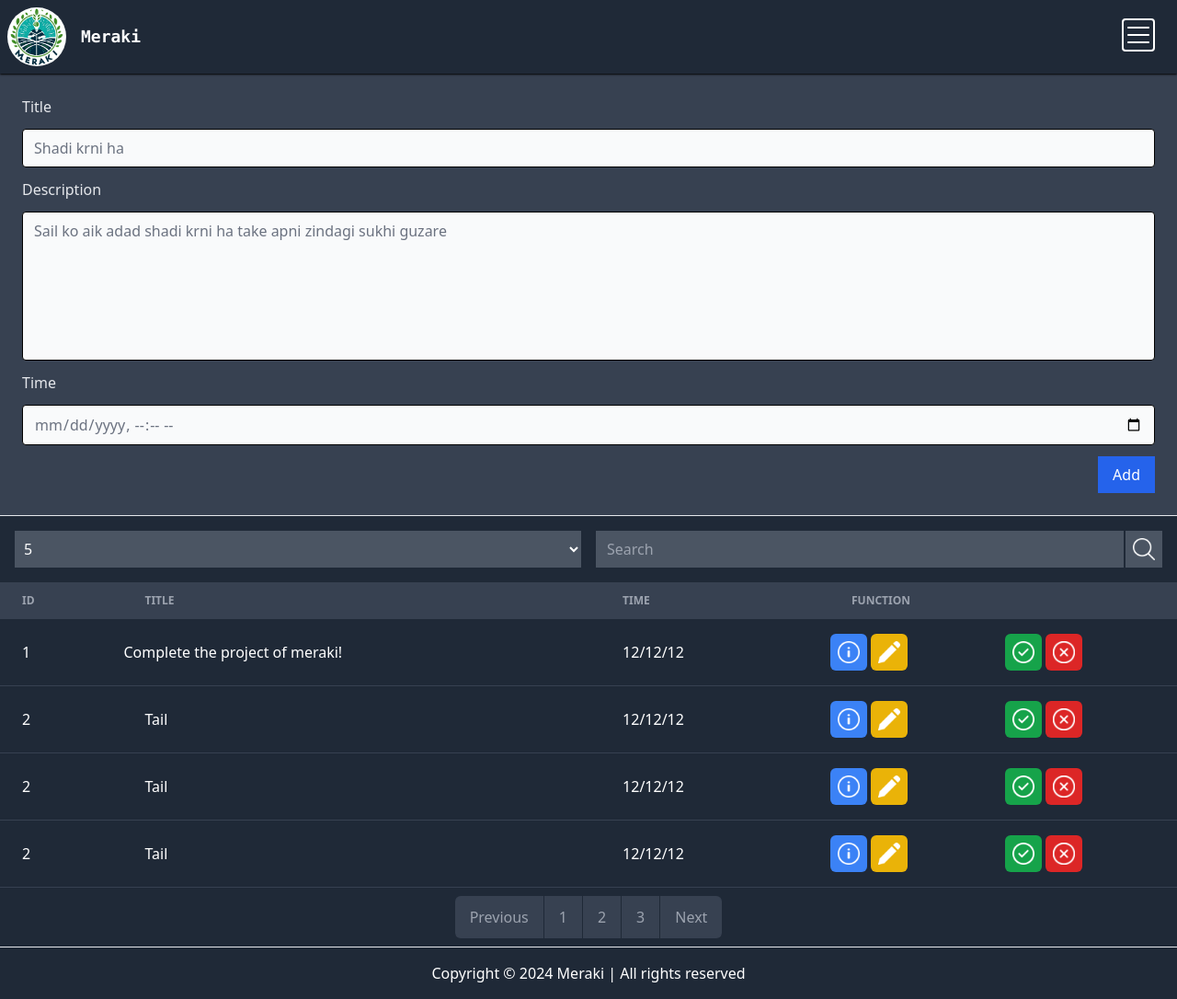
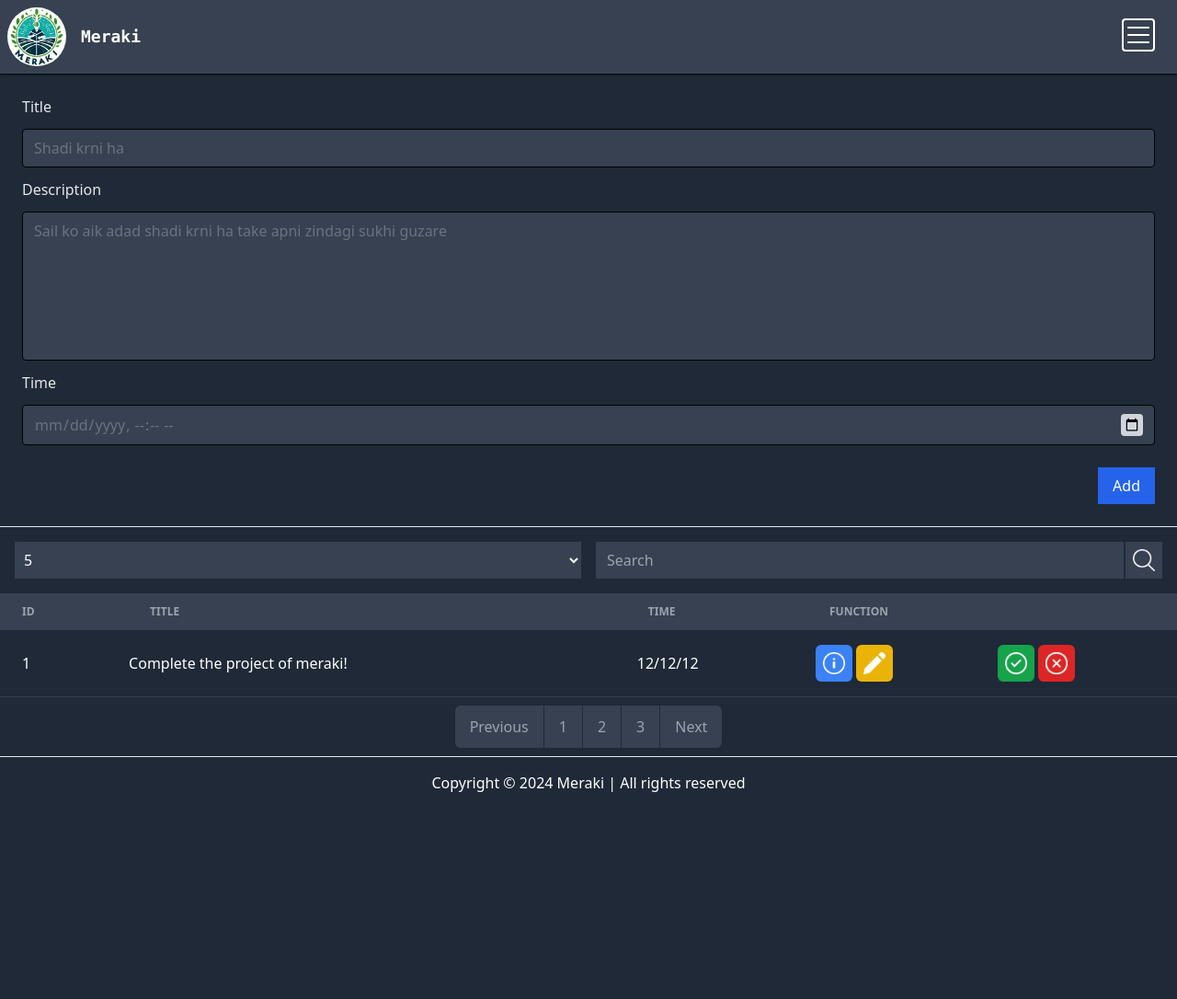
Before and after one commit to Muhammad-Usman-69/Meraki, a PHP site: page / in a window 1280 px wide. Shown: the whole page at 92% size. After the commit the page ends 861 px from the top, so only its background shows below. Run offline with PHP 8.4, Linux system fonts and the light colour scheme.

Commit message:
coloring scheme improved and table added to iframe

```diff
--- a/index.html
+++ b/index.html
@@ -12,7 +12,7 @@
 
 <body class="flex flex-col min-h-screen">
     <header class="h-20">
-        <nav class="flex z-10 fixed shadow-sm shadow-black w-full justify-between items-center bg-gray-800">
+        <nav class="flex z-10 fixed shadow-sm shadow-black w-full justify-between items-center bg-gray-700">
             <!--navigation bar logo-->
             <div class="logo flex items-center">
                 <a href="/" class="flex items-center space-x-2">
@@ -31,18 +31,17 @@
                 </button>
                 <ul
                     class="menu absolute flex flex-col list-none w-full right-1/2 translate-x-1/2 translate-y-[22px] ease-in-out overflow-hidden duration-200 transition-all">
-                    <li class="list-none overflow-hidden transition-all duration-300 ease-in-out h-0">
+                    <li class="list-none overflow-hidden transition-all duration-300 ease-in-out h-0 border-b-gray-600">
                         <a href=""
-                            class="block w-full py-1.5 px-3 text-gray-700 bg-cyan-400 hover:bg-cyan-200 overflow-hidden whitespace-nowrap">Profile</a>
+                            class="block w-full py-1.5 px-3 bg-gray-900 border-gray-600  hover:bg-gray-800 text-gray-300 overflow-hidden whitespace-nowrap">Profile</a>
                     </li>
-                    <li class="list-none overflow-hidden transition-all duration-300 ease-in-ou h-0">
+                    <li class="list-none overflow-hidden transition-all duration-300 ease-in-ou h-0 border-b-gray-600">
                         <a href=""
-                            class="block w-full py-1.5 px-3 text-gray-700 bg-cyan-300 hover:bg-cyan-100 overflow-hidden whitespace-nowrap">Log
-                            in</a>
+                            class="block w-full py-1.5 px-3 text-gray-300 bg-gray-900  border-gray-600 hover:bg-gray-800 overflow-hidden whitespace-nowrap">Log in</a>
                     </li>
-                    <li class="list-none overflow-hidden transition-all duration-300 ease-in-out h-0">
+                    <li class="list-none overflow-hidden transition-all duration-300 ease-in-out h-0 border-b-gray-600">
                         <a href=""
-                            class="block w-full py-1.5 px-3 text-gray-700 bg-cyan-400 hover:bg-cyan-200 overflow-hidden whitespace-nowrap">Sign
+                            class="block w-full py-1.5 px-3 text-gray-300 bg-gray-900 hover:bg-gray-800 overflow-hidden whitespace-nowrap">Sign
                             up</a>
                     </li>
                 </ul>
@@ -51,155 +50,11 @@
     </header>
 
     <!--form add section-->
-    <iframe scrolling="no" class="w-full bg-gray-700 overflow-hidden" src="partials/_add.html" frameborder="0"  id="iframe"></iframe>
+    <iframe scrolling="no" class="w-full bg-gray-800 overflow-hidden" src="partials/_add.html" frameborder="0"  id="_add"></iframe>
     <hr>
 
     <!--table section-->
-    <div class="">
-
-        <!-- search and select -->
-        <form action="" class="bg-gray-800 py-4 px-4 grid grid-cols-2 gap-4">
-            <select name="num" id="num" class="text-white bg-gray-600 px-1.5 py-1.5 outline-none">
-                <option value="5">5</option>
-                <option value="10">10</option>
-                <option value="15">15</option>
-            </select>
-            <div class="search grid grid-cols-[1fr_40px] gap-[2px]">
-                <input type="search" name="q" id="q" class="w-full text-white bg-gray-600 px-3 py-1.5 outline-none" placeholder="Search">
-                <button type="submit" class="bg-gray-600">
-                    <img src="images/search.png" class="p-2 invert" alt="">
-                </button>
-            </div>
-        </form>
-
-        <!-- table -->
-        <table class="w-full">
-            <thead class="uppercase text-xs bg-gray-700 text-gray-400 text-left">
-                <tr>
-                    <th scope="col" class="px-6 py-3 w-fit">Id</th>
-                    <th scope="col" class="px-6 py-3 w-fit">Title</th>
-                    <th scope="col" class="px-6 py-3 w-fit">Time</th>
-                    <th scope="col" class="px-6 py-3 w-fit">Function</th>
-                </tr>
-            </thead>
-            <tbody>
-                <tr class="bg-gray-800 border-gray-700 text-white border-b">
-                    <td class="px-6 py-4">1</td>
-                    <td class="py-4">Complete the project of meraki!</td>
-                    <td class="px-6 py-4">12/12/12</td>
-                    <td class="py-4 grid grid-cols-1 gap-1 sm:grid-cols-2">
-                        <div class="w-fit">
-                            <button href="" class="rounded-md bg-blue-500 hover:bg-blue-600 p-2">
-                                <img class="invert w-6" src="images/detail.png" alt="detail">
-                            </button>
-                            <button href="" class="rounded-md bg-yellow-500 hover:bg-yellow-600 p-2">
-                                <img class="invert w-6" src="images/edit.png" alt="edit">
-                            </button>
-                        </div>
-                        <div class="w-fit">
-                            <button href="" class="rounded-md bg-green-600 hover:bg-green-700 p-2">
-                                <img class="invert w-6" src="images/finish.png" alt="finish">
-                            </button>
-                            <button href="" class="rounded-md bg-red-600 hover:bg-red-700 p-2">
-                                <img class="invert w-6" src="images/delete.png" alt="delete">
-                            </button>
-                        </div>
-                    </td>
-                </tr>
-                <tr class="bg-gray-800 border-gray-700 text-white border-b">
-                    <td class="px-6 py-4">2</td>
-                    <td class="px-6 py-4">Tail</td>
-                    <td class="px-6 py-4">12/12/12</td>
-                    <td class="py-4 grid grid-cols-1 gap-1 sm:grid-cols-2">
-                        <div class="w-fit">
-                            <button href="" class="rounded-md bg-blue-500 p-2">
-                                <img class="invert w-6" src="images/detail.png" alt="detail">
-                            </button>
-                            <button href="" class="rounded-md bg-yellow-500 p-2">
-                                <img class="invert w-6" src="images/edit.png" alt="edit">
-                            </button>
-                        </div>
-                        <div class="w-fit">
-                            <button href="" class="rounded-md bg-green-600 p-2">
-                                <img class="invert w-6" src="images/finish.png" alt="finish">
-                            </button>
-                            <button href="" class="rounded-md bg-red-600 p-2">
-                                <img class="invert w-6" src="images/delete.png" alt="delete">
-                            </button>
-                        </div>
-                    </td>
-                </tr>
-                <tr class="bg-gray-800 border-gray-700 text-white border-b">
-                    <td class="px-6 py-4">2</td>
-                    <td class="px-6 py-4">Tail</td>
-                    <td class="px-6 py-4">12/12/12</td>
-                    <td class="py-4 grid grid-cols-1 gap-1 sm:grid-cols-2">
-                        <div class="w-fit">
-                            <button href="" class="rounded-md bg-blue-500 p-2">
-                                <img class="invert w-6" src="images/detail.png" alt="detail">
-                            </button>
-                            <button href="" class="rounded-md bg-yellow-500 p-2">
-                                <img class="invert w-6" src="images/edit.png" alt="edit">
-                            </button>
-                        </div>
-                        <div class="w-fit">
-                            <button href="" class="rounded-md bg-green-600 p-2">
-                                <img class="invert w-6" src="images/finish.png" alt="finish">
-                            </button>
-                            <button href="" class="rounded-md bg-red-600 p-2">
-                                <img class="invert w-6" src="images/delete.png" alt="delete">
-                            </button>
-                        </div>
-                    </td>
-                </tr>
-                <tr class="bg-gray-800 border-gray-700 text-white border-b">
-                    <td class="px-6 py-4">2</td>
-                    <td class="px-6 py-4">Tail</td>
-                    <td class="px-6 py-4">12/12/12</td>
-                    <td class="py-4 grid grid-cols-1 gap-1 sm:grid-cols-2">
-                        <div class="w-fit">
-                            <button href="" class="rounded-md bg-blue-500 p-2">
-                                <img class="invert w-6" src="images/detail.png" alt="detail">
-                            </button>
-                            <button href="" class="rounded-md bg-yellow-500 p-2">
-                                <img class="invert w-6" src="images/edit.png" alt="edit">
-                            </button>
-                        </div>
-                        <div class="w-fit">
-                            <button href="" class="rounded-md bg-green-600 p-2">
-                                <img class="invert w-6" src="images/finish.png" alt="finish">
-                            </button>
-                            <button href="" class="rounded-md bg-red-600 p-2">
-                                <img class="invert w-6" src="images/delete.png" alt="delete">
-                            </button>
-                        </div>
-                    </td>
-                </tr>
-            </tbody>
-        </table>
-        <!-- <hr> -->
-
-        <!-- pagination -->
-        <nav class="bg-gray-800 py-5 px-4 text-gray-400">
-            <ul class="flex flex-row items-center justify-center space-x-[1px]">
-                <li>
-                    <a href="" class="bg-gray-700 px-4 py-3 rounded-l-md hover:bg-gray-600 hover:text-white">Previous</a>
-                </li>
-                <li>
-                    <a href="" class="bg-gray-700 px-4 py-3 hover:bg-gray-600 hover:text-white">1</a>
-                </li>
-                <li>
-                    <a href="" class="bg-gray-700 px-4 py-3 hover:bg-gray-600 hover:text-white">2</a>
-                </li>
-                <li>
-                    <a href="" class="bg-gray-700 px-4 py-3 hover:bg-gray-600 hover:text-white">3</a>
-                </li>
-                <li>
-                    <a href="" class="bg-gray-700 px-4 py-3 rounded-r-md hover:bg-gray-600 hover:text-white">Next</a>
-                </li>
-            </ul>
-        </nav>
-    </div>
+    <iframe scrolling="no" class="w-full overflow-hidden" src="partials/_table.html" frameborder="0"  id="_table"></iframe>
     <hr>
 
     <footer class="py-4 text-center bg-gray-800 text-white mt-auto">
--- a/partials/_add.html
+++ b/partials/_add.html
@@ -1,33 +1,44 @@
 <!DOCTYPE html>
 <html lang="en">
+
 <head>
     <meta charset="UTF-8">
     <meta name="viewport" content="width=device-width, initial-scale=1.0">
     <link rel="stylesheet" href="../side/style.css">
 
 </head>
+
 <body>
+    <!-- form section -->
     <form action="" class="p-6 space-y-3">
         <div class="flex flex-col space-y-3">
             <label for="title" class="text-gray-200">Title</label>
-            <input type="text" name="title" id="title" placeholder="Shadi krni ha" class="border border-black outline-none px-3 py-2 rounded text-gray-800 bg-gray-50 placeholder:text-gray-500">
+            <input type="text" name="title" id="title" placeholder="Shadi krni ha"
+                class="border border-black outline-none px-3 py-2 rounded text-white bg-gray-700 placeholder:text-gray-500">
         </div>
         <div class="flex flex-col space-y-3">
             <label for="desc" class="text-gray-200">Description</label>
-            <textarea name="desc" id="desc" rows="6" placeholder="Sail ko aik adad shadi krni ha take apni zindagi sukhi guzare" class="border border-black outline-none px-3 py-2 rounded resize-none text-gray-800 bg-gray-50 placeholder:text-gray-500"></textarea>
+            <textarea name="desc" id="desc" rows="6"
+                placeholder="Sail ko aik adad shadi krni ha take apni zindagi sukhi guzare"
+                class="border border-black outline-none px-3 py-2 rounded resize-none  text-white bg-gray-700 placeholder:text-gray-500"></textarea>
         </div>
         <div class="flex flex-col space-y-3">
             <label for="time" class="text-gray-200">Time</label>
-            <input type="datetime-local" name="time" id="time" placeholder="10:10:2010" class="border border-black outline-none px-3 py-2 rounded text-gray-500 bg-gray-50 placeholder:text-gray-500 w-full">
+            <input type="datetime-local" name="time" id="time" placeholder="10:10:2010"
+                class="border border-black outline-none px-3 py-2 rounded text-gray-500 bg-gray-700 w-full calender">
         </div>
-        <div class="grid place-items-end space-y-3">
-            <button type="submit" class="bg-blue-600 hover:bg-blue-700 px-4 py-2 text-white">Add</button>
+        <div class="grid place-items-end pt-3">
+            <button type="submit" class="bg-blue-600 select-none hover:bg-blue-700 px-4 py-2 text-white">Add</button>
         </div>
     </form>
+
     <script>
         //send data to main page about height of form
         const height = document.body.scrollHeight;
-        window.parent.postMessage({ height: height }, '*');
+        const iframeId = '_add';
+        window.parent.postMessage({ height: height, iframeId: iframeId }, '*');
     </script>
+
 </body>
+
 </html>
--- /dev/null
+++ b/partials/_table.html
@@ -0,0 +1,101 @@
+<!DOCTYPE html>
+<html lang="en">
+
+<head>
+    <meta charset="UTF-8">
+    <meta name="viewport" content="width=device-width, initial-scale=1.0">
+    <link rel="stylesheet" href="../side/style.css">
+
+</head>
+
+<body>
+
+    <!--table section-->
+    <div class="">
+
+        <!-- search and select -->
+        <form action="" class="bg-gray-800 py-4 px-4 grid grid-cols-2 gap-4">
+            <select name="num" id="num" class="text-white bg-gray-700 px-1.5 py-1.5 outline-none">
+                <option value="5">5</option>
+                <option value="10">10</option>
+                <option value="15">15</option>
+            </select>
+            <div class="search grid grid-cols-[1fr_40px] gap-[2px]">
+                <input type="search" name="q" id="q" class="w-full text-white bg-gray-700 px-3 py-1.5 outline-none"
+                    placeholder="Search">
+                <button type="submit" class="bg-gray-700 hover:bg-gray-600">
+                    <img src="../images/search.png" class="p-2 invert" alt="">
+                </button>
+            </div>
+        </form>
+
+        <!-- table -->
+        <table class="w-full">
+            <thead class="uppercase text-xs bg-gray-700 text-gray-400 text-left">
+                <tr>
+                    <th scope="col" class="px-6 py-3">Id</th>
+                    <th scope="col" class="px-6 py-3">Title</th>
+                    <th scope="col" class="px-6 py-3">Time</th>
+                    <th scope="col" class="px-4 py-3">Function</th>
+                </tr>
+            </thead>
+            <tbody>
+                <tr class="bg-gray-800 border-gray-700 text-white border-b">
+                    <td class="px-6 py-4">1</td>
+                    <td class="py-4">Complete the project of meraki!</td>
+                    <td class="px-3 py-4">12/12/12</td>
+                    <td class="py-4 grid grid-cols-1 gap-1 sm:grid-cols-2">
+                        <div class="w-fit">
+                            <button href="" class="rounded-md bg-blue-500 hover:bg-blue-600 p-2">
+                                <img class="invert w-6" src="../images/detail.png" alt="detail">
+                            </button>
+                            <button href="" class="rounded-md bg-yellow-500 hover:bg-yellow-600 p-2">
+                                <img class="invert w-6" src="../images/edit.png" alt="edit">
+                            </button>
+                        </div>
+                        <div class="w-fit">
+                            <button href="" class="rounded-md bg-green-600 hover:bg-green-700 p-2">
+                                <img class="invert w-6" src="../images/finish.png" alt="finish">
+                            </button>
+                            <button href="" class="rounded-md bg-red-600 hover:bg-red-700 p-2">
+                                <img class="invert w-6" src="../images/delete.png" alt="delete">
+                            </button>
+                        </div>
+                    </td>
+                </tr>
+            </tbody>
+        </table>
+
+        <!-- pagination -->
+        <nav class="bg-gray-800 py-5 px-4 text-gray-400">
+            <ul class="flex flex-row items-center justify-center space-x-[1px]">
+                <li>
+                    <a href=""
+                        class="bg-gray-700 px-4 py-3 rounded-l-md hover:bg-gray-600 hover:text-white">Previous</a>
+                </li>
+                <li>
+                    <a href="" class="bg-gray-700 px-4 py-3 hover:bg-gray-600 hover:text-white">1</a>
+                </li>
+                <li>
+                    <a href="" class="bg-gray-700 px-4 py-3 hover:bg-gray-600 hover:text-white">2</a>
+                </li>
+                <li>
+                    <a href="" class="bg-gray-700 px-4 py-3 hover:bg-gray-600 hover:text-white">3</a>
+                </li>
+                <li>
+                    <a href="" class="bg-gray-700 px-4 py-3 rounded-r-md hover:bg-gray-600 hover:text-white">Next</a>
+                </li>
+            </ul>
+        </nav>
+    </div>
+
+    <script>
+        //send data to main page about height of form
+        const height = document.body.scrollHeight;
+        const iframeId = '_table';
+        window.parent.postMessage({ height: height, iframeId: iframeId }, '*');
+    </script>
+
+</body>
+
+</html>
--- a/side/style.css
+++ b/side/style.css
@@ -1637,12 +1633,24 @@ video {
   margin-left: calc(0px * calc(1 - var(--tw-space-x-reverse)));
 }
 
+.space-x-1 > :not([hidden]) ~ :not([hidden]) {
+  --tw-space-x-reverse: 0;
+  margin-right: calc(0.25rem * var(--tw-space-x-reverse));
+  margin-left: calc(0.25rem * calc(1 - var(--tw-space-x-reverse)));
+}
+
 .space-x-2 > :not([hidden]) ~ :not([hidden]) {
   --tw-space-x-reverse: 0;
   margin-right: calc(0.5rem * var(--tw-space-x-reverse));
   margin-left: calc(0.5rem * calc(1 - var(--tw-space-x-reverse)));
 }
 
+.space-x-\[1px\] > :not([hidden]) ~ :not([hidden]) {
+  --tw-space-x-reverse: 0;
+  margin-right: calc(1px * var(--tw-space-x-reverse));
+  margin-left: calc(1px * calc(1 - var(--tw-space-x-reverse)));
+}
+
 .space-y-3 > :not([hidden]) ~ :not([hidden]) {
   --tw-space-y-reverse: 0;
   margin-top: calc(0.75rem * calc(1 - var(--tw-space-y-reverse)));
@@ -1655,24 +1663,6 @@ video {
   margin-bottom: calc(1.25rem * var(--tw-space-y-reverse));
 }
 
-.space-x-1 > :not([hidden]) ~ :not([hidden]) {
-  --tw-space-x-reverse: 0;
-  margin-right: calc(0.25rem * var(--tw-space-x-reverse));
-  margin-left: calc(0.25rem * calc(1 - var(--tw-space-x-reverse)));
-}
-
-.space-x-\[1px\] > :not([hidden]) ~ :not([hidden]) {
-  --tw-space-x-reverse: 0;
-  margin-right: calc(1px * var(--tw-space-x-reverse));
-  margin-left: calc(1px * calc(1 - var(--tw-space-x-reverse)));
-}
-
-.space-x-\[2px\] > :not([hidden]) ~ :not([hidden]) {
-  --tw-space-x-reverse: 0;
-  margin-right: calc(2px * var(--tw-space-x-reverse));
-  margin-left: calc(2px * calc(1 - var(--tw-space-x-reverse)));
-}
-
 .space-y-reverse > :not([hidden]) ~ :not([hidden]) {
   --tw-space-y-reverse: 1;
 }
@@ -2006,11 +1996,21 @@ video {
   border-bottom-left-radius: 0.25rem;
 }
 
+.rounded-l-md {
+  border-top-left-radius: 0.375rem;
+  border-bottom-left-radius: 0.375rem;
+}
+
 .rounded-r {
   border-top-right-radius: 0.25rem;
   border-bottom-right-radius: 0.25rem;
 }
 
+.rounded-r-md {
+  border-top-right-radius: 0.375rem;
+  border-bottom-right-radius: 0.375rem;
+}
+
 .rounded-s {
   border-start-start-radius: 0.25rem;
   border-end-start-radius: 0.25rem;
@@ -2021,16 +2021,6 @@ video {
   border-top-right-radius: 0.25rem;
 }
 
-.rounded-l-md {
-  border-top-left-radius: 0.375rem;
-  border-bottom-left-radius: 0.375rem;
-}
-
-.rounded-r-md {
-  border-top-right-radius: 0.375rem;
-  border-bottom-right-radius: 0.375rem;
-}
-
 .rounded-bl {
   border-bottom-left-radius: 0.25rem;
 }
@@ -2134,6 +2128,11 @@ video {
   border-color: rgb(0 0 0 / var(--tw-border-opacity));
 }
 
+.border-gray-600 {
+  --tw-border-opacity: 1;
+  border-color: rgb(75 85 99 / var(--tw-border-opacity));
+}
+
 .border-gray-700 {
   --tw-border-opacity: 1;
   border-color: rgb(55 65 81 / var(--tw-border-opacity));
@@ -2144,11 +2143,26 @@ video {
   border-color: rgb(255 255 255 / var(--tw-border-opacity));
 }
 
+.border-b-gray-600 {
+  --tw-border-opacity: 1;
+  border-bottom-color: rgb(75 85 99 / var(--tw-border-opacity));
+}
+
+.border-b-white {
+  --tw-border-opacity: 1;
+  border-bottom-color: rgb(255 255 255 / var(--tw-border-opacity));
+}
+
 .bg-\[rgb\(255\2c 0\2c 0\)\] {
   --tw-bg-opacity: 1;
   background-color: rgb(255 0 0 / var(--tw-bg-opacity));
 }
 
+.bg-blue-400 {
+  --tw-bg-opacity: 1;
+  background-color: rgb(96 165 250 / var(--tw-bg-opacity));
+}
+
 .bg-blue-500 {
   --tw-bg-opacity: 1;
   background-color: rgb(59 130 246 / var(--tw-bg-opacity));
```
Also changed, not shown: other parts of side/style.css (+78 -56 lines), main.css (+8 -0 lines), side/script.js (+10 -3 lines).
